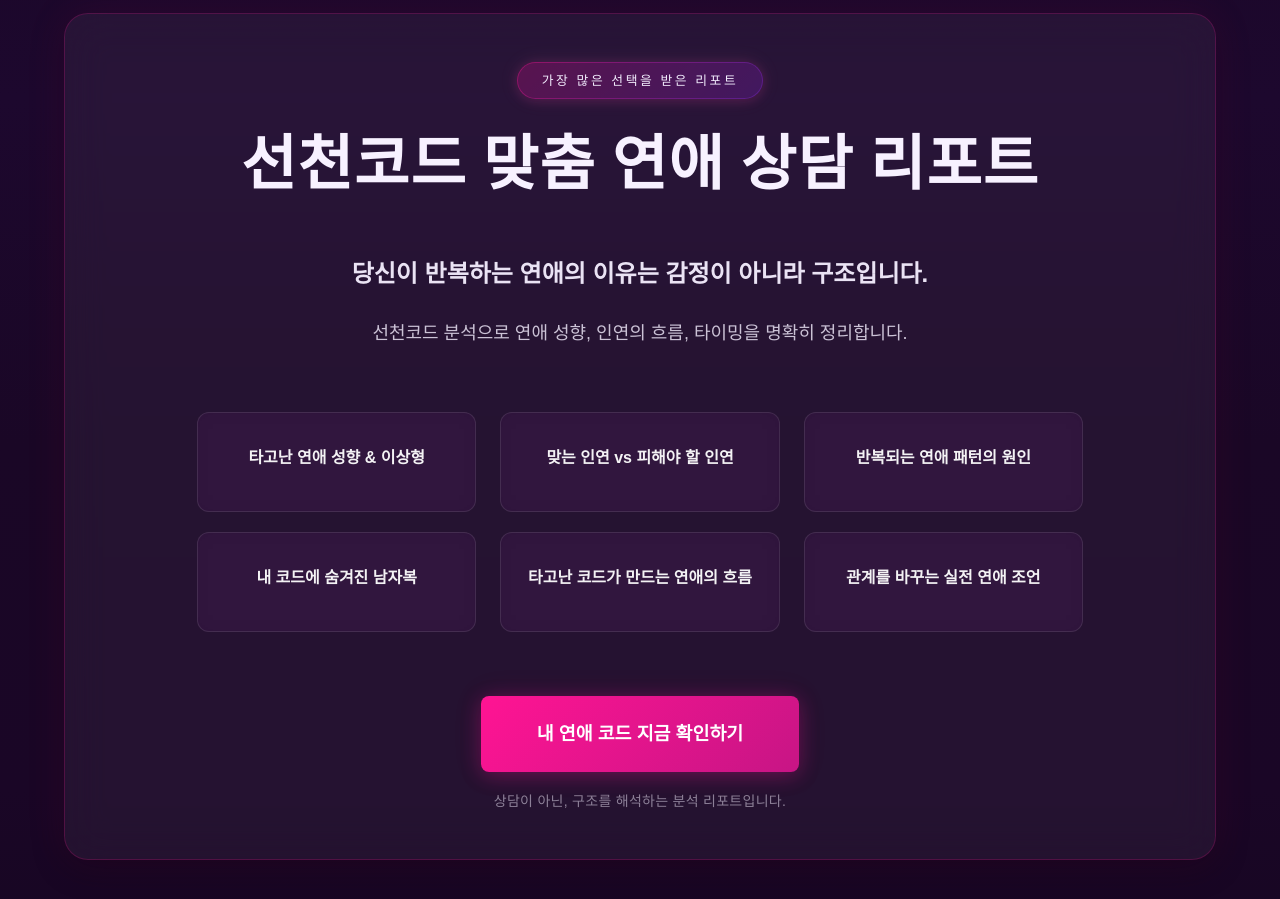
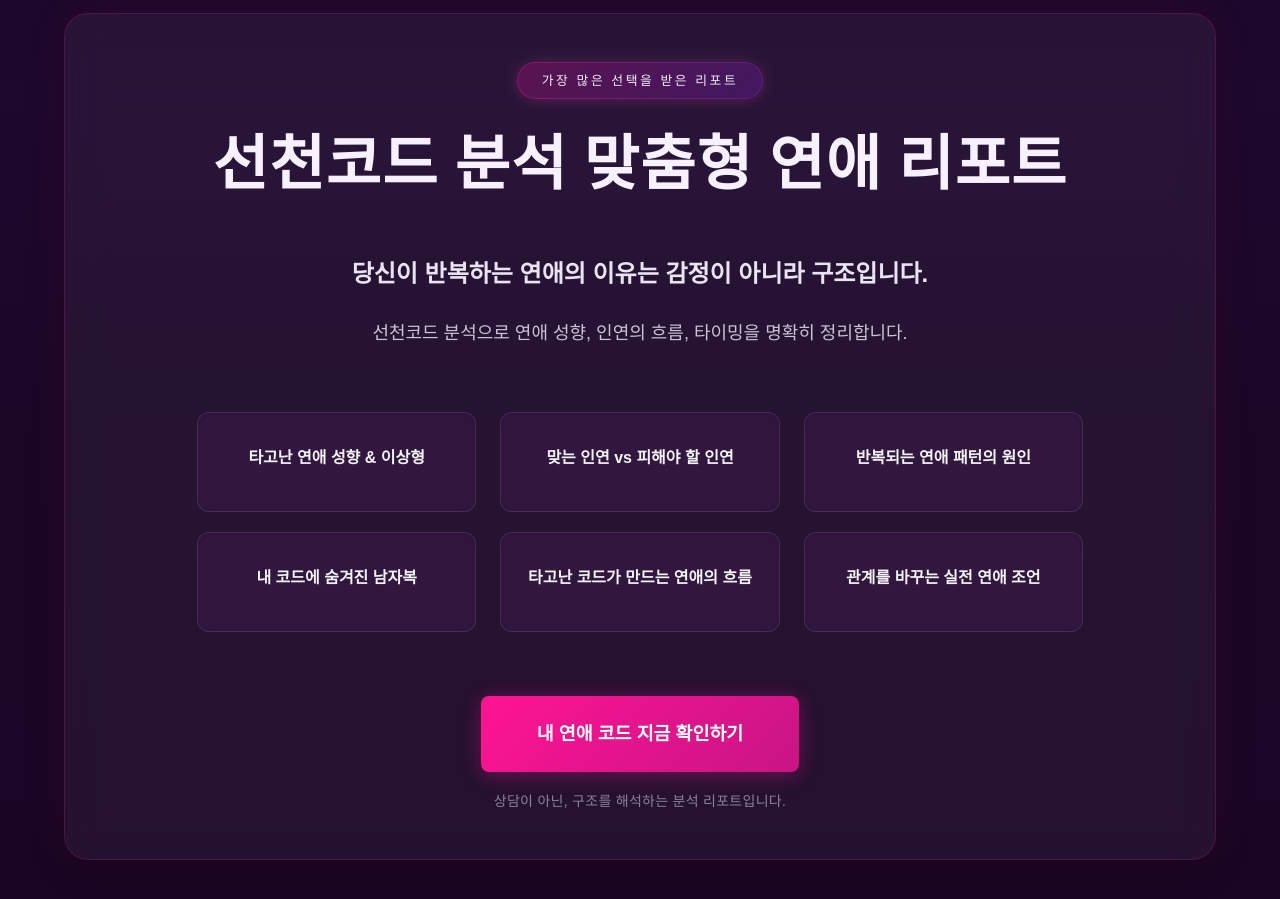
Before and after one commit to woolbo100/buzasun, a Next.js app: page / in a window 1280 px wide. Shown: the part 940-1839 px from the top of the page. Built offline with nearby package versions, Linux system fonts and the light colour scheme.

Commit message:
update design

```diff
--- a/components/ProductCards.tsx
+++ b/components/ProductCards.tsx
@@ -84,7 +84,7 @@ export default function ProductCards() {
                       lineHeight: 1.4,
                     }}
                   >
-                    선천코드 맞춤 연애 상담 리포트
+                    선천코드 분석 맞춤형 연애 리포트
                   </h2>
 
                   {/* 서브 타이틀 - 중앙 정렬 */}
```
